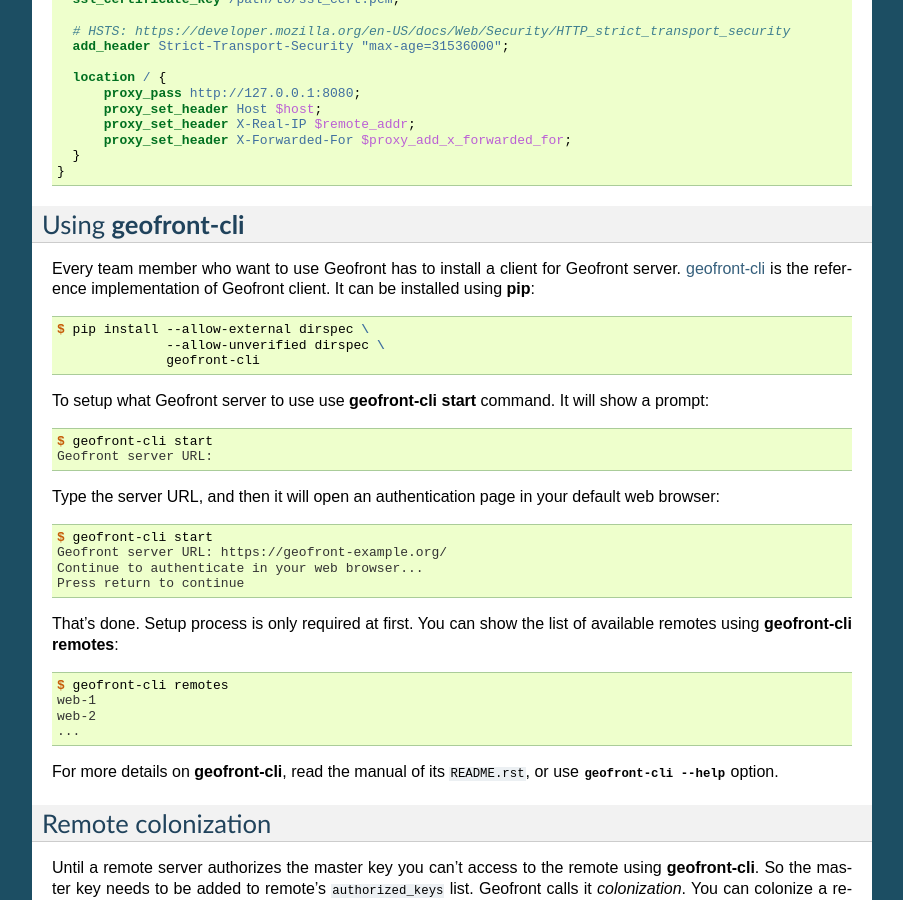
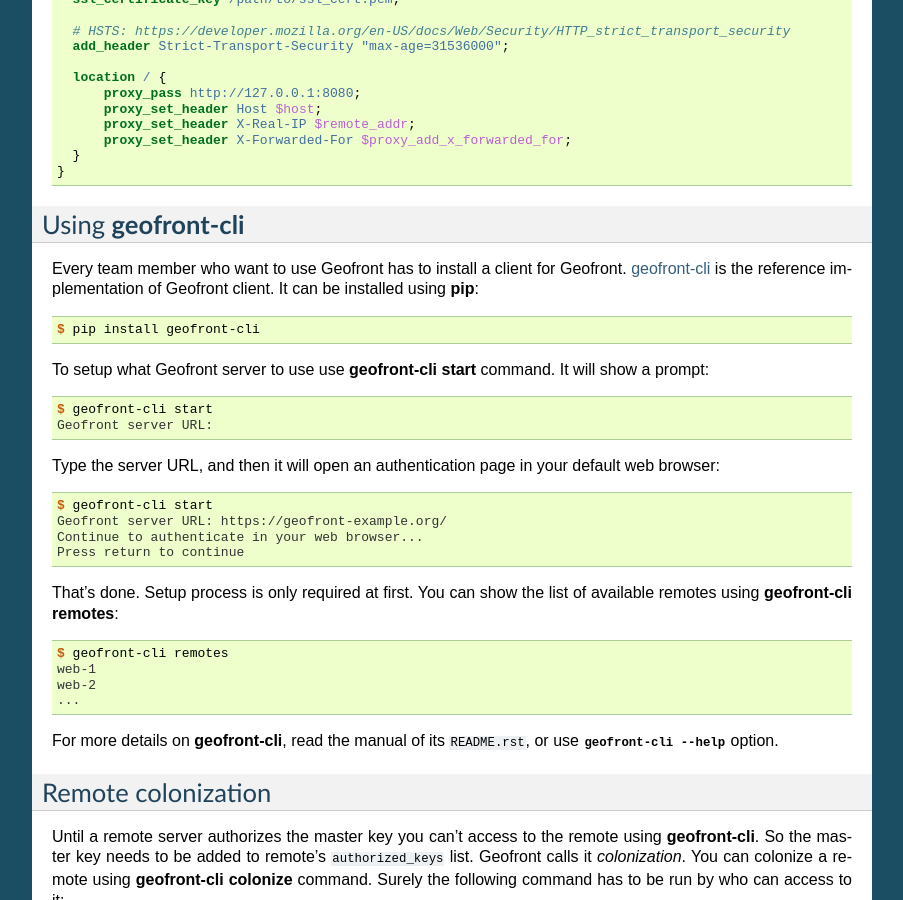
Before and after one commit to geofront-auth/geofront, a Sphinx documentation site: the page built from docs/install.rst, in a window 1280 px wide and 900 px high, scrolled down 1312 px. Shown: the whole window, without its empty margins (198-1101 px from the left). Built offline with Sphinx 7.4.7, drawn with Linux system fonts in a browser that asks for light colours; pages that are not in the unit, such as notebooks, are missing from menus.

Commit message:
geofront-cli now bundles dirspec

```diff
--- a/docs/install.rst
+++ b/docs/install.rst
@@ -105,15 +105,13 @@
 Using :program:`geofront-cli`
 -----------------------------
 
-Every team member who want to use Geofront has to install a client for Geofront
-server.  `geofront-cli`_ is the reference implementation of Geofront client.
+Every team member who want to use Geofront has to install a client for Geofront.
+`geofront-cli`_ is the reference implementation of Geofront client.
 It can be installed using :program:`pip`:
 
 .. code-block:: console
 
-   $ pip install --allow-external dirspec \
-                 --allow-unverified dirspec \
-                 geofront-cli
+   $ pip install geofront-cli
 
 To setup what Geofront server to use use :program:`geofront-cli start` command.
 It will show a prompt:
```
